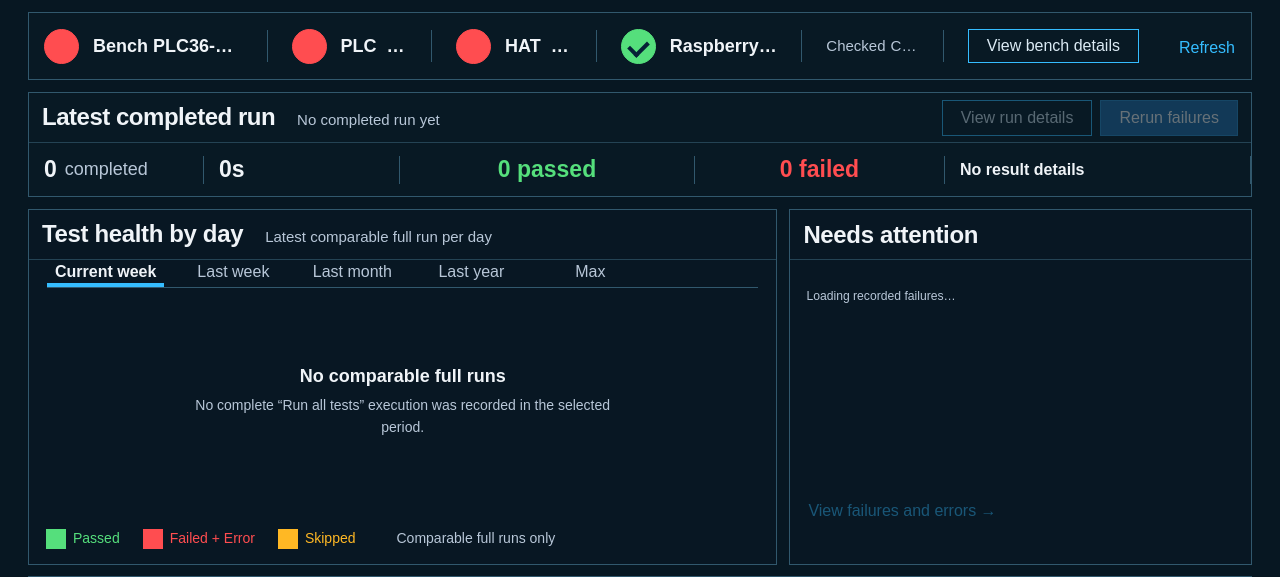
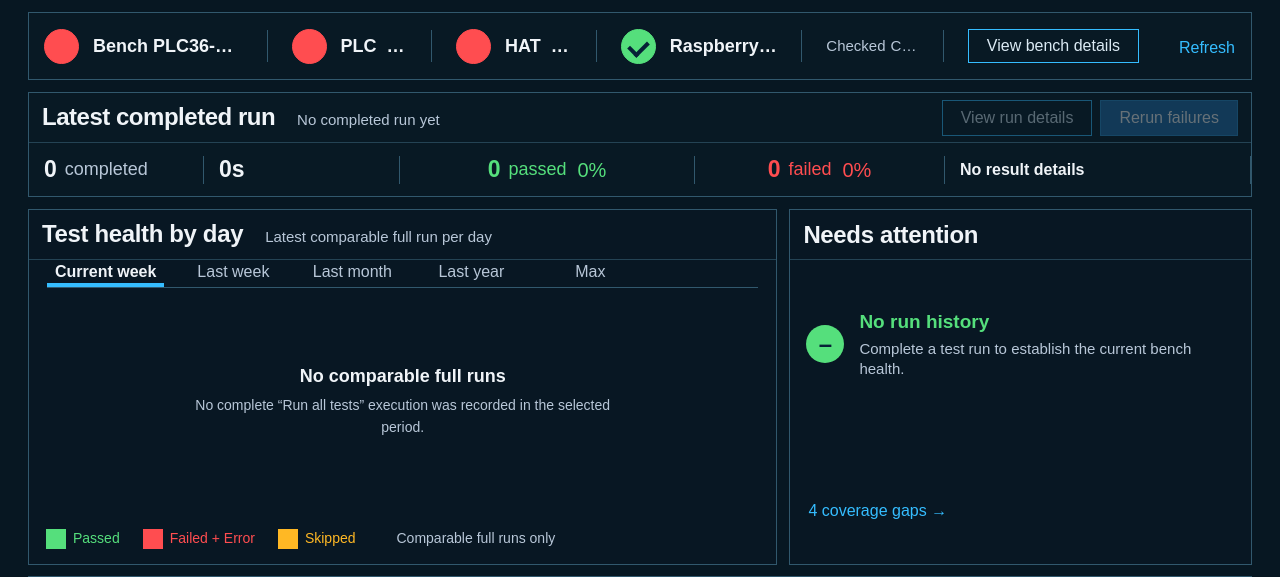
Before and after one commit to KatiaGH/plc, a FastAPI app: page / in a window 1280 px wide. Shown: the part 116-693 px from the top of the page. Run offline with FastAPI, Linux system fonts and the light colour scheme; data that the repository does not hold is empty.

Commit message:
Fix dashboard health states and daily analytics

```diff
--- a/src/plc36_dashboard/templates/index.html
+++ b/src/plc36_dashboard/templates/index.html
@@ -4,8 +4,8 @@
   <meta charset="utf-8">
   <meta name="viewport" content="width=device-width, initial-scale=1">
   <meta name="description" content="Run and monitor PLC-36 hardware tests.">
-  <title>PLC-36 Test Bench</title>
-  <link rel="stylesheet" href="/static/app.css?v=13">
+  <title>PLC-36 Test Dashboard</title>
+  <link rel="stylesheet" href="/static/app.css?v=14">
 </head>
 <body>
   <div class="shell">
@@ -60,8 +60,8 @@
           <div class="run-summary-grid">
             <div><strong id="completed-tests">0</strong><span>completed</span></div>
             <div><strong id="total-execution-time">0s</strong></div>
-            <div class="passed"><strong id="passed-percent">0 passed</strong></div>
-            <div class="failed"><strong id="failed-percent">0 failed</strong></div>
+            <div class="passed summary-result"><strong id="passed-count-summary">0</strong><span>passed</span><strong class="summary-rate" id="passed-percent">0%</strong></div>
+            <div class="failed summary-result"><strong id="failed-count-summary">0</strong><span>failed</span><strong class="summary-rate" id="failed-percent">0%</strong></div>
             <div class="run-outcome-detail" id="run-outcome-detail">No result details</div>
             <span class="sr-only" id="skipped-percent">0%</span>
           </div>
@@ -209,6 +209,6 @@
   </dialog>
 
   <div class="toast" id="toast" role="status" aria-live="polite"></div>
-  <script src="/static/app.js?v=13" defer></script>
+  <script src="/static/app.js?v=14" defer></script>
 </body>
 </html>
```
